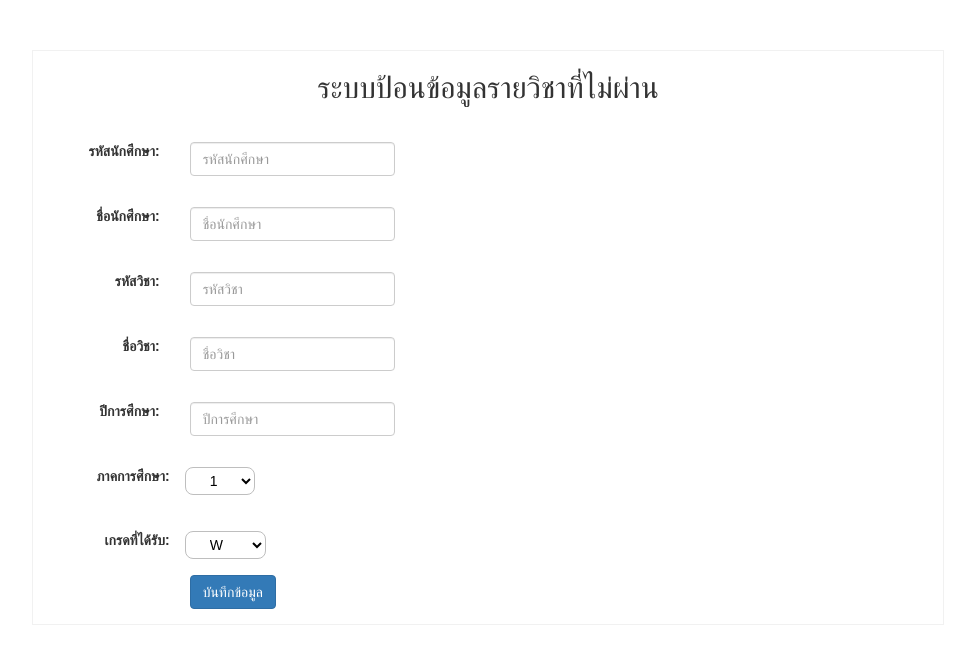
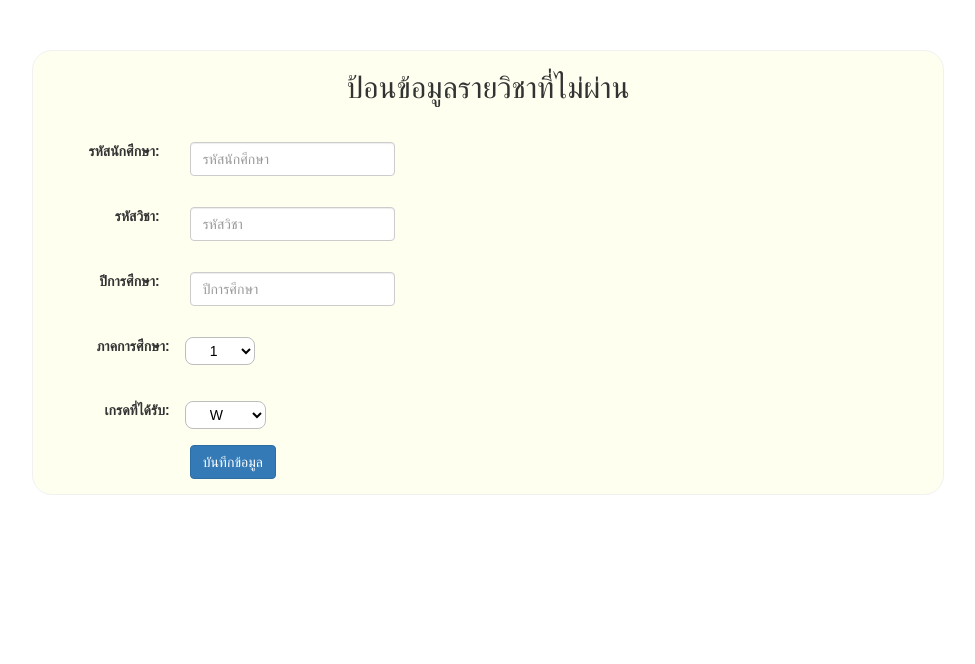
Before and after one commit to swewu/group2, a CodeIgniter app: the page made by application/views/Course/Student.php in a window 1280 px wide. Shown: the top 664 px of the page, without its empty margins (38-1013 px from the left). Run offline with CodeIgniter, Linux system fonts and the light colour scheme.

Commit message:
Edit student

```diff
--- a/application/views/Course/Student.php
+++ b/application/views/Course/Student.php
@@ -10,7 +10,13 @@
 </head>
 <style>
 body {font-family: Arial, Helvetica, sans-serif; }
-form {border: 1px solid #f1f1f1 ; margin:50px 0px; padding:0px; align:center; width: 80%; }
+form {
+  border: 1px solid #f1f1f1 ;
+  margin:50px 0px;
+  padding:0px; align:center;
+  width: 80%;
+  background-color: #FFFFF0;
+  border-radius: 20px; }
 
 
 
@@ -71,54 +77,44 @@ button:hover {
 
 <div class="container">
 
-    <form class="form-horizontal" action="<?=base_url("api/User/creat_regrade");?>" method="post" >
-        <h2 align="center" class="mt-4 mb-3">ระบบป้อนข้อมูลรายวิชาที่ไม่ผ่าน</h2><br>
+  <form class="form-horizontal" action="/action_page.php" >
+   <h2 align="center" class="mt-4 mb-3">ป้อนข้อมูลรายวิชาที่ไม่ผ่าน</h2><br>
     <div class="form-group">
       <label class="control-label col-sm-2" for="Idnumber">รหัสนักศึกษา:</label>
       <div class="col-sm-3">
-            <input type="text" class="form-control" id="studentid" placeholder="รหัสนักศึกษา" name="studentid">
-        </div>
-        </div>
-        <div class="form-group">
-        <label class="control-label col-sm-2" for="Idnumber">ชื่อนักศึกษา:</label>
-        <div class="col-sm-3">
-            <input type="text" class="form-control" id="studentname" placeholder="ชื่อนักศึกษา" name="Idnumber">
-        </div>
-        </div>
-        <div class="form-group">
-        <label class="control-label col-sm-2" for="idcourse">รหัสวิชา:</label>
-        <div class="col-sm-3">
-            <input type="text" class="form-control" id="courseid" placeholder="รหัสวิชา" name="courseid">
-        </div>
-        </div>
-        <div class="form-group">
-        <label class="control-label col-sm-2" for="idcourse">ชื่อวิชา:</label>
-        <div class="col-sm-3">
-            <input type="text" class="form-control" id="namecourse" placeholder="ชื่อวิชา" name="namecourse">
+        <input type="Idnumber" class="form-control" id="Idnumber" placeholder="รหัสนักศึกษา" name="Idnumber">
       </div>
     </div>
 
     <div class="form-group">
+      <label class="control-label col-sm-2" for="idcourse">รหัสวิชา:</label>
+      <div class="col-sm-3">
+        <input type="idcourse" class="form-control" id="idcourse" placeholder="รหัสวิชา" name="idcourse">
+      </div>
+    </div>
+
+
+    <div class="form-group">
       <label class="control-label col-sm-2" for="year">ปีการศึกษา:</label>
       <div class="col-sm-3">
-            <input type="text" class="form-control" id="year" placeholder="ปีการศึกษา" name="year">
+        <input type="year" class="form-control" id="year" placeholder="ปีการศึกษา" name="year">
       </div>
     </div>
     <label class="control-label col-sm-2" for="pwd">ภาคการศึกษา:</label>
-        <select name="term">
-        <option class="dropdown-item" value="1">1</option>
-        <option class="dropdown-item" value="2">2</option>
-        <option class="dropdown-item" value="3">3</option>
+    <select>
+      <option class="dropdown-item" value="volvo">1</option>
+      <option class="dropdown-item" value="saab">2</option>
+      <option class="dropdown-item" value="opel">3</option>
     </select>
 <br>
 <br>
 
     <label class="control-label col-sm-2" for="pwd">เกรดที่ได้รับ:</label>
     <select  name="grade">
-        <option value="W">W</option>
-        <option value="F">F</option>
-        <option value="D">D</option>
-        <option value="D+">D+</option>
+    <option value="volvo">W</option>
+    <option value="saab">F</option>
+    <option value="opel">D</option>
+    <option value="opel">D+</option>
     </select>
     <div class="form-group">
       <div class="col-sm-offset-2 col-sm-10">
```
Lines whose indentation alone changed are shown as unchanged.
